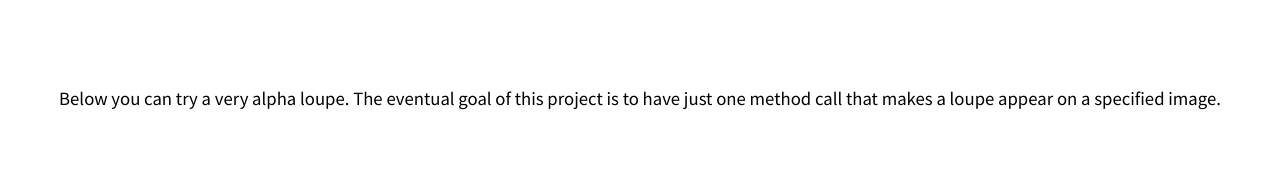
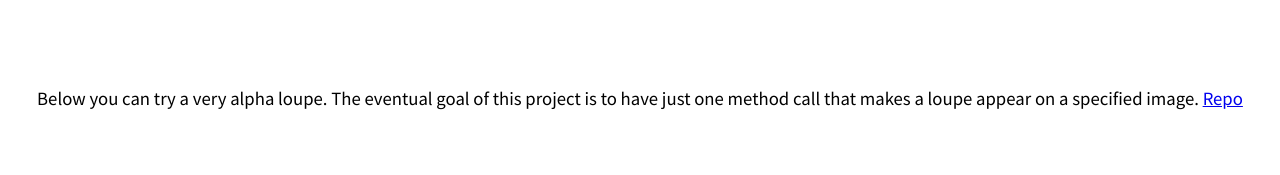
Before and after one commit to es/loupe.js, a plain HTML site: page index.html in a window 1280 px wide. Shown: the top 175 px of the page. Drawn offline with nearby package versions, Linux system fonts and the light colour scheme.

Commit message:
Update index.html

```diff
--- a/index.html
+++ b/index.html
@@ -21,7 +21,7 @@
     <body>
         <div id="experiment" class="loupe-container">
             <div class="text-center" style="padding-bottom:50px">
-                <h3> Below you can try a very alpha loupe. The eventual goal of this project is to have just one method call that makes a loupe appear on a specified image.</h3>
+                <h3> Below you can try a very alpha loupe. The eventual goal of this project is to have just one method call that makes a loupe appear on a specified image. <a href="https://github.com/EmilS/loupe.js">Repo</a></h3>
                 <!-- <img id="loupe" style="height:195px" class="loupe img-circle" src="img/download.png"> -->
             </div>
             <div class="large-Container center img-container">
```
